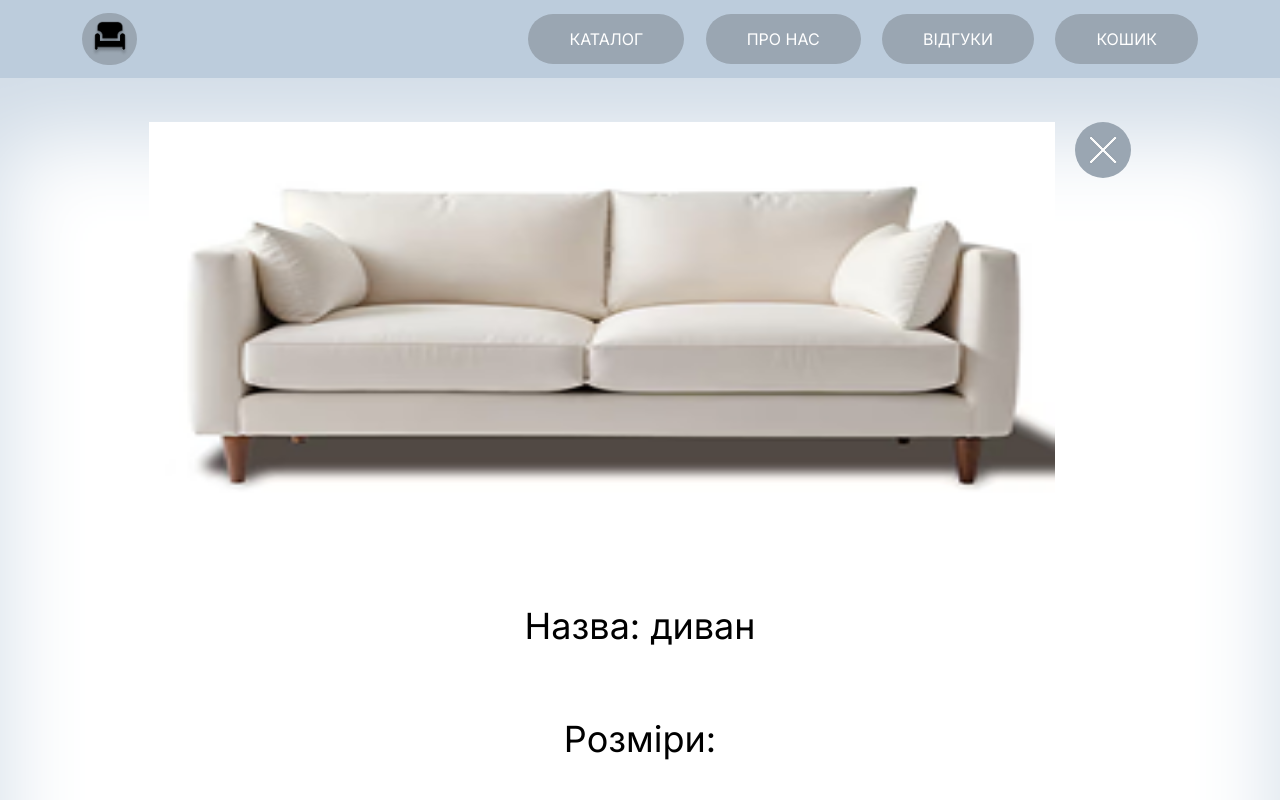
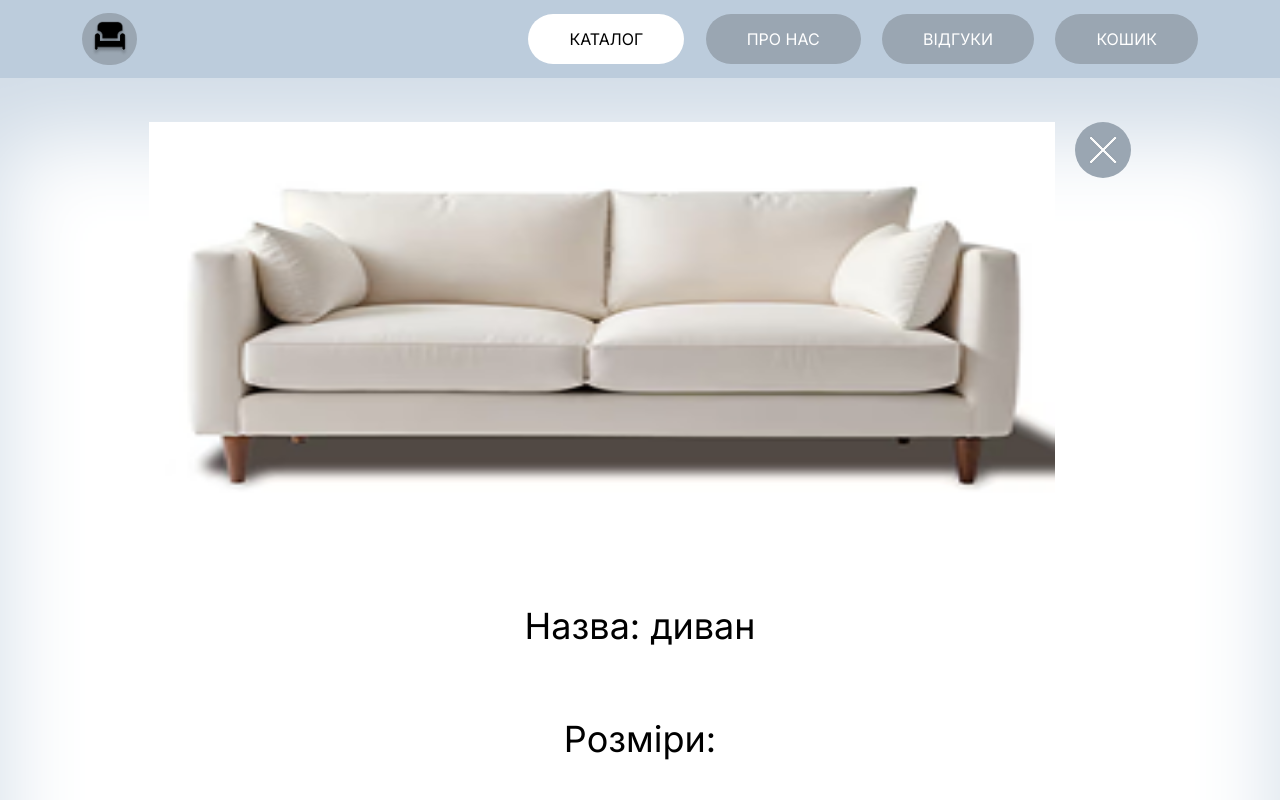
Before and after one commit to oleksandr1112/relis, a plain HTML site: page index1.html in a window 1280 px wide. In both pictures the pointer is over the link "КАТАЛОГ". Shown: the top 800 px of the page. Drawn offline with Linux system fonts and the light colour scheme.

Commit message:
Add files via upload

```diff
--- a/index1.html
+++ b/index1.html
@@ -29,7 +29,7 @@
         <p class="text">Колір:</p>
         <p class="text">Матеріал:</p>
         <p class="text">Країна-виробник:</p>
-        <a class="btn_buy" href="">ДОДАТИ У КОШИК</a>
+        <a class="btn_buy btn" href="">ДОДАТИ У КОШИК</a>
     </main>
     <script src=""></script>
 </body>
--- a/style.css
+++ b/style.css
@@ -44,7 +44,12 @@ nav{
     background-color: #9AA6B2;
     border-radius: 50px;
     padding: 15px 41px;
+    transition: 0.3s all;
 
+}
+.link:hover{
+    background-color: #ffffff;
+    color: black;
 }
 .banner{
     height:90vh;
@@ -231,3 +236,10 @@ footer {
 .footer_text{
     margin-left: 20%;
 }
+.btn:hover{
+    transform: scale(1.1);
+    box-shadow: 0px 0px 10px 3px rgb(104, 104, 91);
+}
+.btn{
+    transition: 0.3s all;
+}
--- a/style1.css
+++ b/style1.css
@@ -43,7 +43,12 @@ nav{
     background-color: #9AA6B2;
     border-radius: 50px;
     padding: 15px 41px;
+    transition: 0.3s all;
 
+}
+.link:hover{
+    background-color: #ffffff;
+    color: black;
 }
 main{
     display: flex;
@@ -67,7 +72,12 @@ main{
 .cross{
     background-color: #9AA6B2;
     border-radius: 50px;
+    transition: 0.1s all;
 
+}
+.cross:hover{
+
+    transform: scale(1.1);
 }
 .btn_buy{
     background-color: #9AA6B2;
@@ -80,3 +90,10 @@ main{
 .text{
     font-size: 36px;
 }
+.btn:hover{
+    transform: scale(1.1);
+    box-shadow: 0px 0px 10px 3px rgb(104, 104, 91);
+}
+.btn{
+    transition: 0.3s all;
+}
--- a/style2.css
+++ b/style2.css
@@ -43,7 +43,12 @@ nav{
     background-color: #9AA6B2;
     border-radius: 50px;
     padding: 15px 41px;
+    transition: 0.3s all;
 
+}
+.link:hover{
+    background-color: #ffffff;
+    color: black;
 }
 main{
     display: flex;
@@ -67,7 +72,12 @@ main{
 .cross{
     background-color: #9AA6B2;
     border-radius: 50px;
+    transition: 0.1s all;
 
+}
+.cross:hover{
+
+    transform: scale(1.1);
 }
 .btn_buy{
     background-color: #9AA6B2;
@@ -80,3 +90,10 @@ main{
 .text{
     font-size: 36px;
 }
+.btn:hover{
+    transform: scale(1.1);
+    box-shadow: 0px 0px 10px 3px rgb(104, 104, 91);
+}
+.btn{
+    transition: 0.3s all;
+}
--- a/style3.css
+++ b/style3.css
@@ -43,7 +43,12 @@ nav{
     background-color: #9AA6B2;
     border-radius: 50px;
     padding: 15px 41px;
+    transition: 0.3s all;
 
+}
+.link:hover{
+    background-color: #ffffff;
+    color: black;
 }
 main{
     display: flex;
@@ -67,7 +72,12 @@ main{
 .cross{
     background-color: #9AA6B2;
     border-radius: 50px;
+    transition: 0.1s all;
 
+}
+.cross:hover{
+
+    transform: scale(1.1);
 }
 .btn_buy{
     background-color: #9AA6B2;
@@ -80,3 +90,10 @@ main{
 .text{
     font-size: 36px;
 }
+.btn:hover{
+    transform: scale(1.1);
+    box-shadow: 0px 0px 10px 3px rgb(104, 104, 91);
+}
+.btn{
+    transition: 0.3s all;
+}
--- a/style4.css
+++ b/style4.css
@@ -43,7 +43,12 @@ nav{
     background-color: #9AA6B2;
     border-radius: 50px;
     padding: 15px 41px;
+    transition: 0.3s all;
 
+}
+.link:hover{
+    background-color: #ffffff;
+    color: black;
 }
 main{
     display: flex;
@@ -67,7 +72,12 @@ main{
 .cross{
     background-color: #9AA6B2;
     border-radius: 50px;
+    transition: 0.1s all;
 
+}
+.cross:hover{
+
+    transform: scale(1.1);
 }
 .btn_buy{
     background-color: #9AA6B2;
@@ -80,3 +90,10 @@ main{
 .text{
     font-size: 36px;
 }
+.btn:hover{
+    transform: scale(1.1);
+    box-shadow: 0px 0px 10px 3px rgb(104, 104, 91);
+}
+.btn{
+    transition: 0.3s all;
+}
--- a/style5.css
+++ b/style5.css
@@ -44,7 +44,12 @@ nav{
     background-color: #9AA6B2;
     border-radius: 50px;
     padding: 15px 41px;
+    transition: 0.3s all;
 
+}
+.link:hover{
+    background-color: #ffffff;
+    color: black;
 }
 .btn_end {
     background-color: #9AA6B2;
@@ -66,6 +71,11 @@ nav{
     background-color: #9AA6B2;
     border-radius: 50px;
     text-align: end;
+    transition: 0.1s all;
+}
+.cross:hover{
+
+    transform: scale(1.1);
 }
 main{
     display: flex;
@@ -75,3 +85,10 @@ main{
 
 
 }
+.btn:hover{
+    transform: scale(1.1);
+    box-shadow: 0px 0px 10px 3px rgb(104, 104, 91);
+}
+.btn{
+    transition: 0.3s all;
+}
```
Also changed, not shown: index.html (+4 -4 lines), index2.html (+1 -1 lines), index3.html (+1 -1 lines), index4.html (+1 -1 lines), index5.html (+6 -2 lines).
